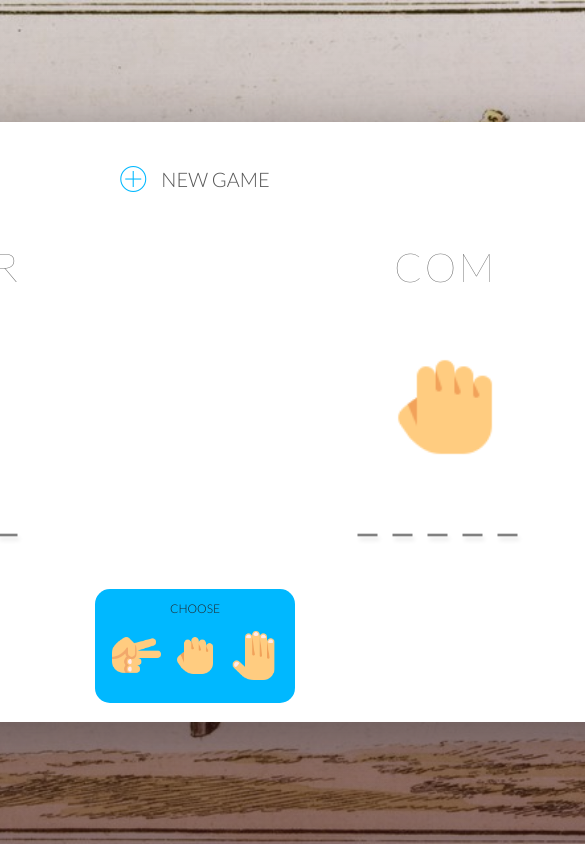
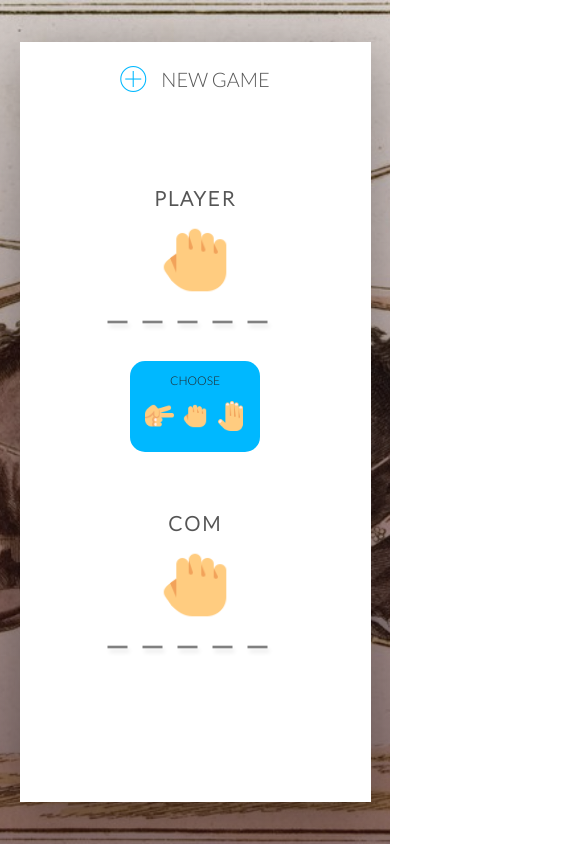
Before and after one commit to glcprm91/rock-paper-scissors, a plain HTML site: page index.html in a window 390 px wide. Shown: the top 844 px of the page, 585 px wide, since content can reach past the window. Drawn offline with nearby package versions, Linux system fonts and the light colour scheme.

Commit message:
responsive 1.0

```diff
--- a/index.html
+++ b/index.html
@@ -2,6 +2,7 @@
 <html lang="en">
   <head>
     <meta charset="UTF-8" />
+    <meta content="width=device-width, initial-scale=1" name="viewport" />
     <link
       href="https://fonts.googleapis.com/css?family=Lato:100,300,600"
       rel="stylesheet"
--- a/style.css
+++ b/style.css
@@ -29,7 +29,7 @@ body {
 
 .wrapper {
   position: relative;
-  flex: 0 0 1000px;
+  flex: 0 0 1;
   background-color: #fff;
   box-shadow: 0px 10px 50px rgba(0, 0, 0, 0.3);
   overflow: hidden;
@@ -58,12 +58,11 @@ body {
   letter-spacing: 2px;
   font-weight: 100;
   position: relative;
-  transition: all 0.2s;
 }
 
 .player-score {
   text-align: center;
-  font-size: 80px;
+  font-size: 40px;
   font-weight: 100;
   color: #00b8ff;
   display: flex;
@@ -72,7 +71,7 @@ body {
 
 .player-score img {
   transition: all 1s;
-  width: 50%;
+  width: 150px;
 }
 
 .match {
@@ -198,3 +197,61 @@ i {
   font-weight: 300;
   color: #00b8ff;
 }
+
+@media only screen and (max-width: 600px) {
+  .wrapper {
+    height: 90%;
+    overflow: auto;
+    width: 90%;
+    display: flex;
+    align-items: center;
+    justify-content: center;
+    flex-direction: column;
+  }
+  .player-0-panel,
+  .player-1-panel {
+    justify-content: center;
+    width: 100%;
+    height: 300px;
+    float: none;
+    padding: 30px 10px;
+  }
+
+  .player-1-panel {
+    padding-top: 80px;
+  }
+
+  .player-score img {
+    transition: all 1s;
+    width: 30%;
+  }
+
+  /* .player-0-panel{
+    padding-top: 80px;
+  } */
+
+  .btn-choose {
+    position: absolute;
+    width: 130px;
+    left: 50%;
+    transform: translateX(-50%);
+    top: 42%;
+  }
+
+  .btn-new {
+    top: 25px;
+    font-weight: 300;
+  }
+  .match {
+    margin-bottom: 20px;
+  }
+
+  .player-name {
+    font-size: 20px;
+    text-align: center;
+    text-transform: uppercase;
+    letter-spacing: 2px;
+    font-weight: 600;
+    position: relative;
+  }
+}
```
